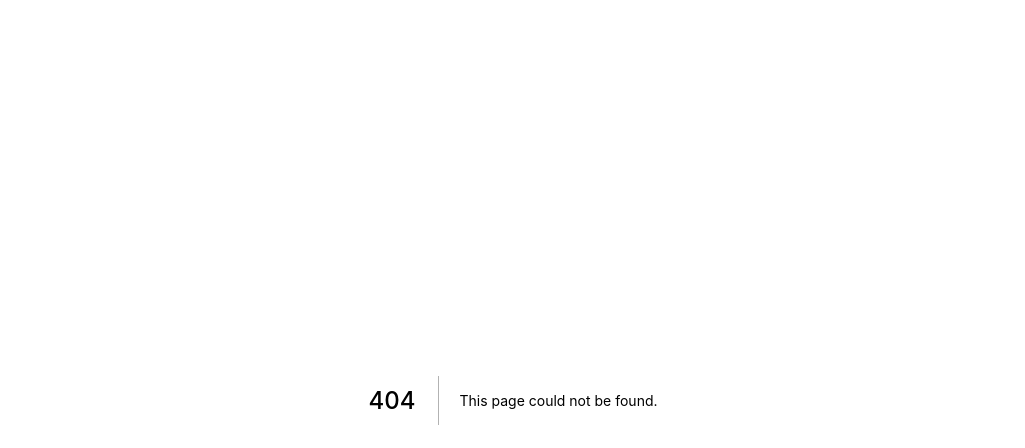
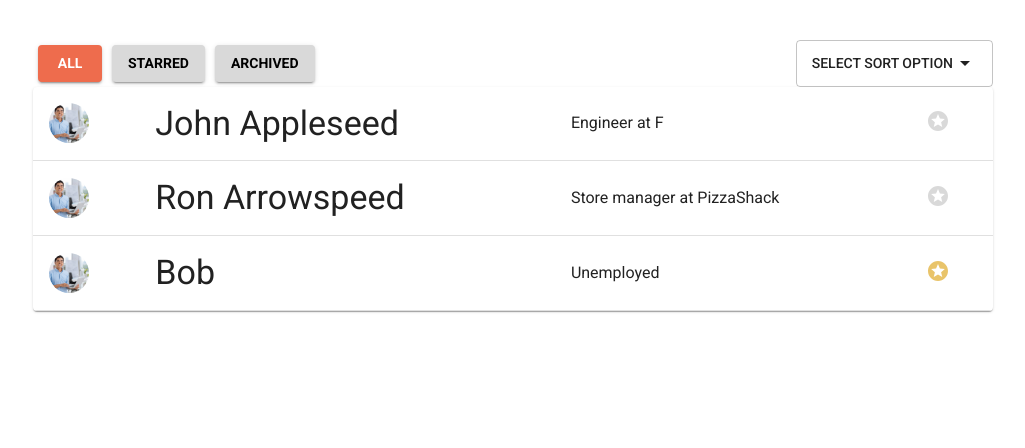
Before and after one commit to bawses/it-project-crm, a Next.js app: page /contacts in a window 1280 px wide. Before the commit this address had no page. Shown: the top 448 px of the page, without its empty margins (127-1152 px from the left). Built offline with nearby package versions, Linux system fonts and the light colour scheme; a web font is replaced by a local one.

Commit message:
Added basic contacts list ui, as well as fixing a bug with nextjs and material ui

```diff
--- /dev/null
+++ b/components/contactsTable.tsx
@@ -0,0 +1,24 @@
+import { Paper, Table, TableBody, TableContainer } from '@material-ui/core';
+import ContactsTableRow, { ContactsTableRowProps } from './contactsTableRow';
+
+interface ContactsTableProps {
+  contacts: ContactsTableRowProps[]
+}
+
+export default function ContactsTable({ contacts }: ContactsTableProps) {
+  const rows: JSX.Element[] = []
+  for (const contact of contacts) {
+    const key = contact.name + contact.role
+    rows.push(<ContactsTableRow key={key} name={contact.name} role={contact.role} isStarred={contact.isStarred} />)
+  }
+
+  return (
+    <TableContainer component={Paper}>
+      <Table>
+        <TableBody>
+          {rows}
+        </TableBody>
+      </Table>
+    </TableContainer>
+  )
+}
--- /dev/null
+++ b/components/contactsTableCategory.tsx
@@ -0,0 +1,45 @@
+import { Box } from "@material-ui/core";
+import { COLORS } from "../src/colors";
+import CustomButton from "./button";
+
+interface ContactsTableCategoryProps {
+  allIsPressed: boolean,
+  starredIsPressed: boolean,
+  archivedIsPressed: boolean
+}
+
+const activeColor = COLORS.actionOrange
+const activeTextColor = COLORS.white
+
+const inactiveColor = COLORS.inactiveGrey
+const inactiveTextColor = COLORS.black
+
+export default function ContactsTableCategory({ allIsPressed, starredIsPressed, archivedIsPressed }: ContactsTableCategoryProps) {
+  let allColor = inactiveColor
+  let allTextColor = inactiveTextColor
+  let starredColor = inactiveColor
+  let starredTextColor = inactiveTextColor
+  let archivedColor = inactiveColor
+  let archivedTextColor = inactiveTextColor
+
+  if (allIsPressed) {
+    allColor = activeColor
+    allTextColor = activeTextColor
+  }
+  if (starredIsPressed) {
+    starredColor = activeColor
+    starredTextColor = activeTextColor
+  }
+  if (archivedIsPressed) {
+    archivedColor = activeColor
+    archivedTextColor = activeTextColor
+  }
+
+  return (
+    <Box flexGrow={1}>
+      <CustomButton title="All" color={allColor} textColor={allTextColor} />
+      <CustomButton title="Starred" color={starredColor} textColor={starredTextColor} />
+      <CustomButton title="Archived" color={archivedColor} textColor={archivedTextColor} />
+    </Box>
+  )
+}
--- /dev/null
+++ b/components/contactsTableRow.tsx
@@ -0,0 +1,26 @@
+import { Avatar, Typography, TableRow, TableCell } from "@material-ui/core";
+import stockImage from '../public/stockImage.jpg'
+import StarsIcon from '@material-ui/icons/Stars';
+import { COLORS } from "../src/colors";
+
+export interface ContactsTableRowProps {
+  name: string,
+  role: string,
+  isStarred: boolean
+}
+
+export default function ContactsTableRow({ name, role, isStarred }: ContactsTableRowProps) {
+  let starColor = COLORS.inactiveGrey
+  if (isStarred) {
+    starColor = COLORS.starredYellow
+  }
+
+  return (
+    <TableRow>
+      <TableCell><Avatar src={stockImage.src} /></TableCell>
+      <TableCell><Typography variant="h4" component="h4">{name}</Typography></TableCell>
+      <TableCell><Typography component="p">{role}</Typography></TableCell>
+      <TableCell><StarsIcon htmlColor={starColor} /></TableCell>
+    </TableRow>
+  )
+}
--- /dev/null
+++ b/components/contactsTableSort.tsx
@@ -0,0 +1,46 @@
+import { Box, Button, ClickAwayListener, MenuList, Popper, Paper } from "@material-ui/core";
+import ArrowDropDownIcon from '@material-ui/icons/ArrowDropDown';
+import { MouseEvent, useState } from "react";
+import { useRef } from "react";
+import DropDownMenuItem from "./dropDownMenuItem";
+
+export default function ContactsTableSort() {
+  const [open, setOpen] = useState(false)
+  const [display, setDisplay] = useState("Select sort option")
+  const anchorRef = useRef<HTMLButtonElement>(null)
+
+  // Added to the start of all options when selected
+  const initString = "Sort by "
+
+  function handleClose(event: MouseEvent<EventTarget>) {
+    if (anchorRef.current && anchorRef.current.contains(event.target as HTMLElement)) {
+      // Use did not click away, do nothing
+      return
+    }
+
+    // User clicked away, close the Popper menu
+    setOpen(false)
+  }
+
+  function handleMenuClick(text: string, event: MouseEvent<EventTarget>) {
+    setDisplay(initString + text)
+    handleClose(event)
+  }
+
+  return (
+    <Box display="flex" flexGrow={1} justifyContent="flex-end">
+      <Button variant="outlined" onClick={() => setOpen(!open)} ref={anchorRef}>{display} <ArrowDropDownIcon /></Button>
+      <Popper open={open} anchorEl={anchorRef.current}>
+        <Paper>
+          <ClickAwayListener onClickAway={handleClose}>
+            <MenuList>
+              <DropDownMenuItem text="ABC" onClick={handleMenuClick} />
+              <DropDownMenuItem text="DEF" onClick={handleMenuClick} />
+              <DropDownMenuItem text="GHI" onClick={handleMenuClick} />
+            </MenuList>
+          </ClickAwayListener>
+        </Paper>
+      </Popper>
+    </Box>
+  )
+}
--- /dev/null
+++ b/components/dropDownMenuItem.tsx
@@ -0,0 +1,13 @@
+import { MenuItem } from "@material-ui/core";
+import { MouseEvent } from "react";
+
+interface DropDownMenuItemProps {
+  text: string,
+  onClick: (text: string, event: MouseEvent<EventTarget>) => void
+}
+
+export default function DropDownMenuItem({ text, onClick }: DropDownMenuItemProps) {
+  return (
+    <MenuItem onClick={(e) => onClick(text, e)}>{text}</MenuItem>
+  )
+}
--- a/next.config.js
+++ b/next.config.js
@@ -1,3 +1,3 @@
 module.exports = {
-  reactStrictMode: true,
+  reactStrictMode: false,
 }
--- /dev/null
+++ b/pages/contacts.tsx
@@ -0,0 +1,31 @@
+import Box from '@material-ui/core/Box';
+import ContactsTable from '../components/contactsTable';
+import ContactsTableCategory from '../components/contactsTableCategory';
+import { ContactsTableRowProps } from '../components/contactsTableRow';
+import ContactsTableSort from '../components/contactsTableSort';
+
+const tempContacts: ContactsTableRowProps[] = [
+  { name: "John Appleseed", role: "Engineer at F", isStarred: false },
+  { name: "Ron Arrowspeed", role: "Store manager at PizzaShack", isStarred: false },
+  { name: "Bob", role: "Unemployed", isStarred: true }
+]
+
+export default function Contacts() {
+  return (
+    <Box>
+      <Box display="flex" flexDirection="column" justifyContent="centre" mx={20} my={5}>
+        {/* Entire table, including filters and tags */}
+        <Box>
+          {/* Tags */}
+        </Box>
+        <Box display="flex">
+          {/* Sort and filtering elements */}
+          <ContactsTableCategory allIsPressed={true} starredIsPressed={false} archivedIsPressed={false} />
+          <ContactsTableSort />
+        </Box>
+        {/* List of contacts */}
+        <ContactsTable contacts={tempContacts} />
+      </Box>
+    </Box>
+  );
+}
```
Also changed, not shown: tsconfig.json (+5 -2 lines), public/stockImage.jpg (added).
